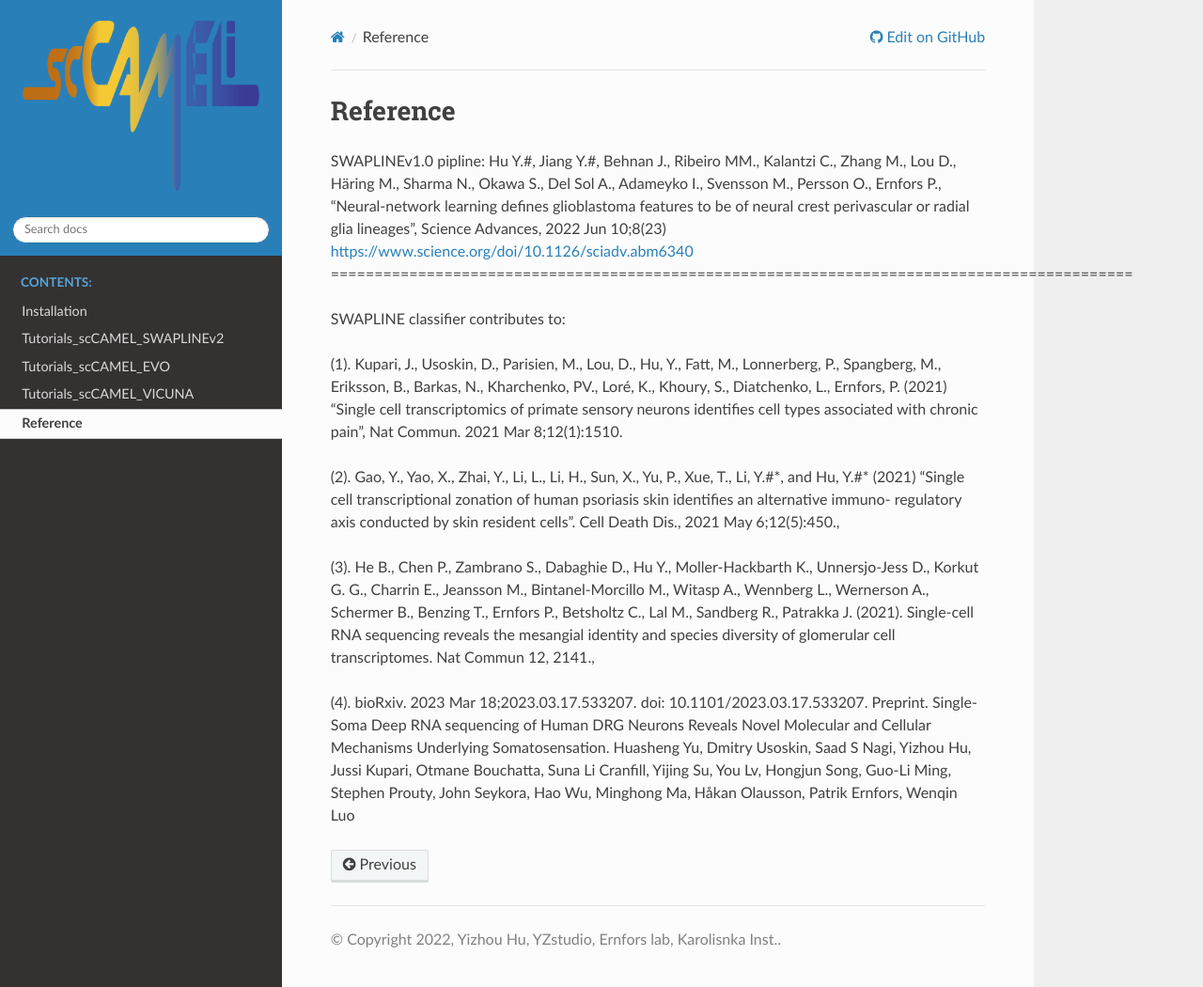
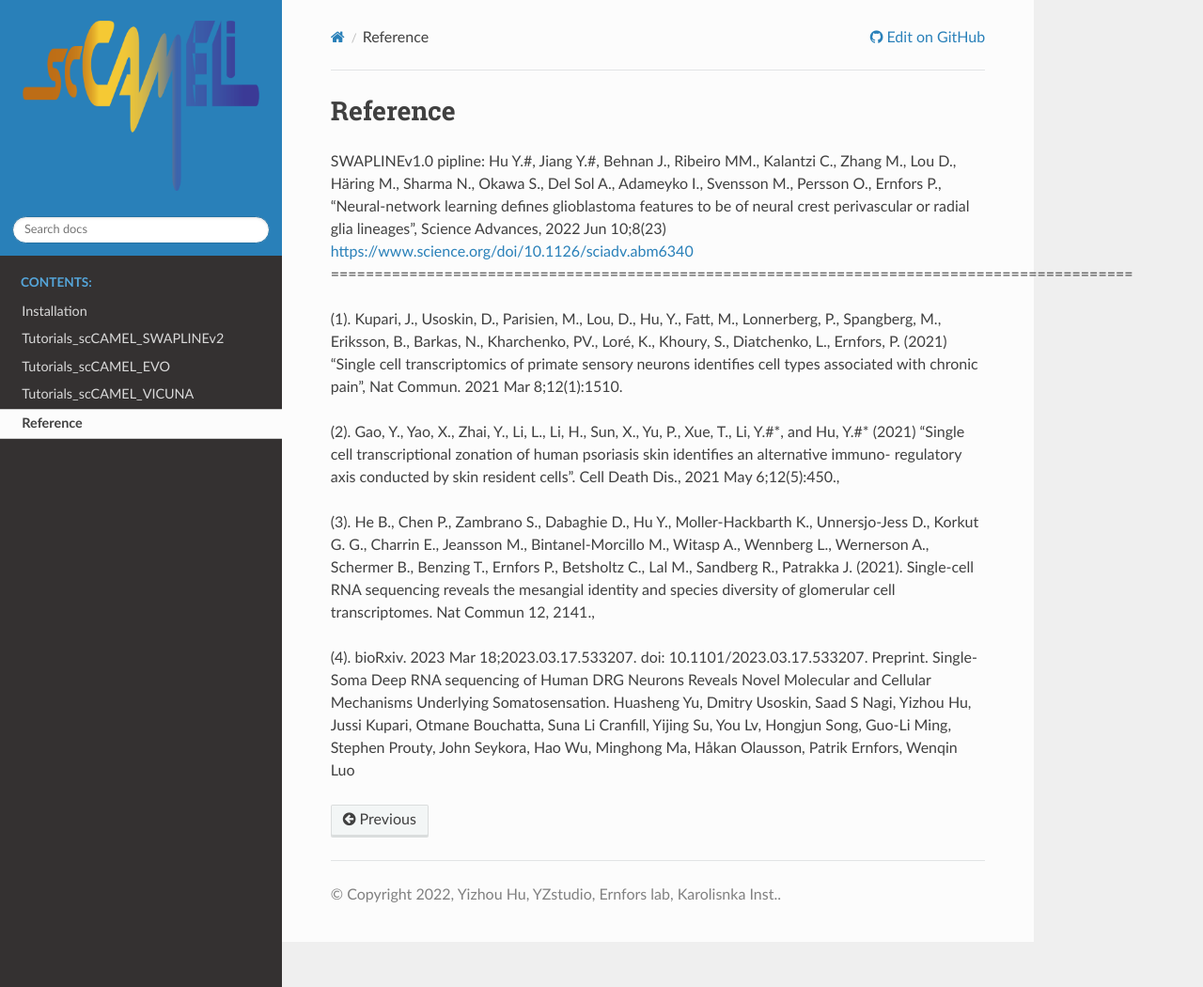
Before and after one commit to StudioYZ/scCAMEL, a Sphinx documentation site: the page built from source/References/index.rst, in a window 1280 px wide and 1050 px high. Shown: the whole window at 94% size. Built offline with Sphinx 7.4.7 and the Read the Docs theme 2.0.0, drawn with Linux system fonts in a browser that asks for light colours; pages that are not in the unit, such as notebooks, are missing from menus.

Commit message:
Update index.rst

```diff
--- a/source/References/index.rst
+++ b/source/References/index.rst
@@ -6,7 +6,6 @@ Hu Y.#, Jiang Y.#, Behnan J., Ribeiro MM., Kalantzi C., Zhang M., Lou D., Härin
 https://www.science.org/doi/10.1126/sciadv.abm6340
 ============================================================================================
 
-SWAPLINE classifier contributes to:
 
 (1). Kupari, J., Usoskin, D., Parisien, M., Lou, D., Hu, Y., Fatt, M., Lonnerberg, P., Spangberg, M., Eriksson, B., Barkas, N., Kharchenko, PV., Loré, K., Khoury, S., Diatchenko, L., Ernfors, P. (2021) “Single cell transcriptomics of primate sensory neurons identifies cell types associated with chronic pain”, Nat Commun. 2021 Mar 8;12(1):1510.
 
```
